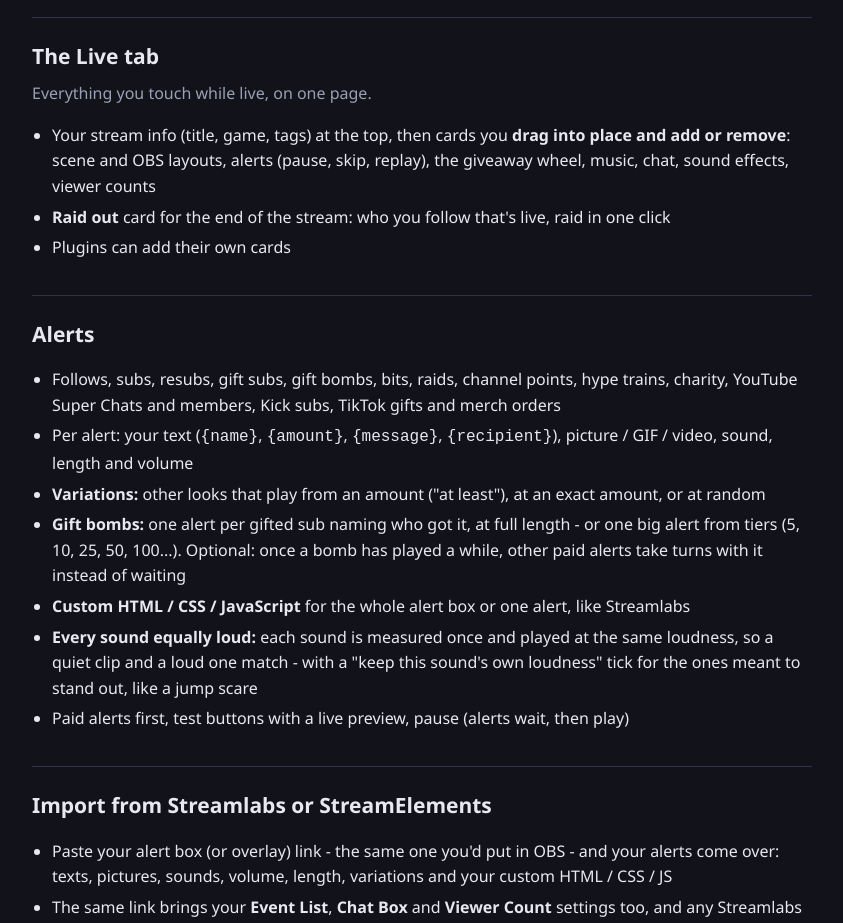
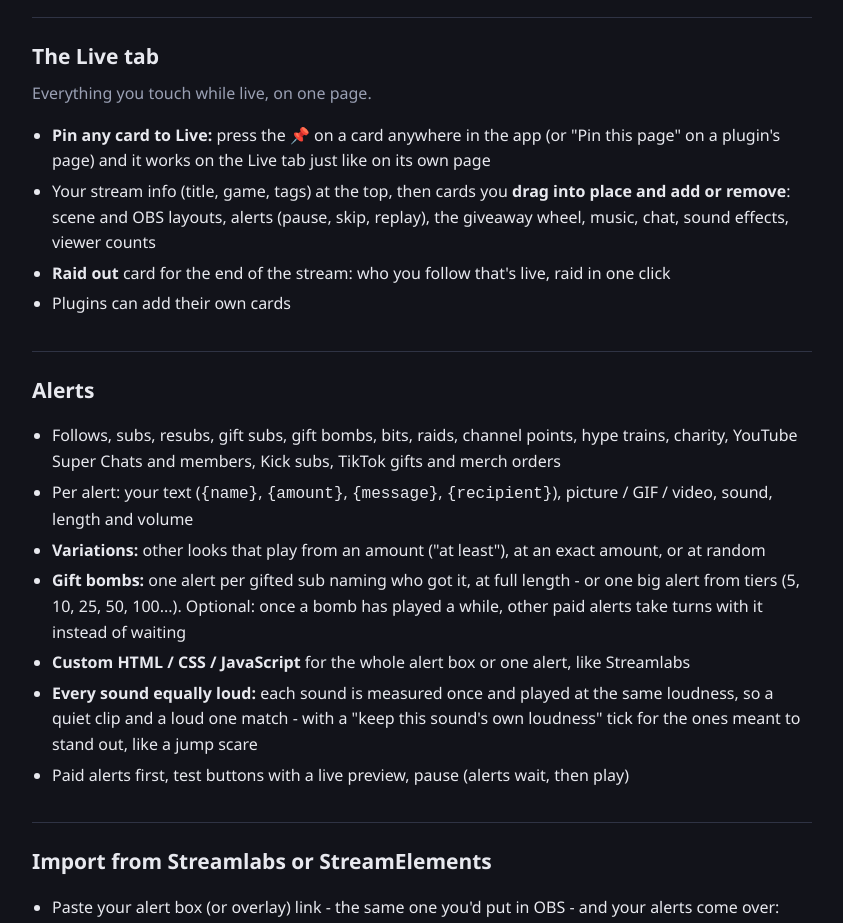
Before and after one commit to batteryrequired/castwell-site, a plain HTML site: page features.html in a window 1280 px wide. Shown: the part 1860-2783 px from the top of the page, without its empty margins (218-1061 px from the left). Drawn offline with Linux system fonts and the light colour scheme.

Commit message:
Features: pin any card to Live
Co-Authored-By: Claude Opus 5.5 <noreply@anthropic.com>
Claude-Session: https://claude.ai/code/session_01SFhj5Wq62rZ1tD1mZT8C2V

```diff
--- a/features.html
+++ b/features.html
@@ -65,6 +65,8 @@ own hardware and your own game.</p>
 <h2 id="live">The Live tab</h2>
 <p class="why">Everything you touch while live, on one page.</p>
 <ul>
+  <li><b>Pin any card to Live:</b> press the 📌 on a card anywhere in the app (or "Pin this page" on a plugin's page) and it
+    works on the Live tab just like on its own page</li>
   <li>Your stream info (title, game, tags) at the top, then cards you <b>drag into place and add or remove</b>: scene and OBS
     layouts, alerts (pause, skip, replay), the giveaway wheel, music, chat, sound effects, viewer counts</li>
   <li><b>Raid out</b> card for the end of the stream: who you follow that's live, raid in one click</li>
```
